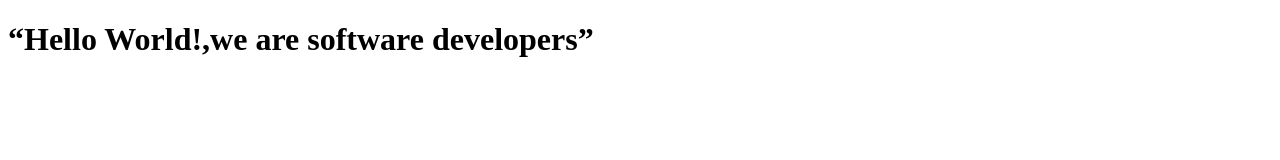
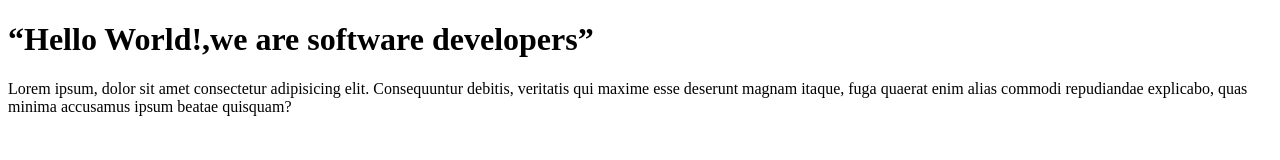
Before and after one commit to zinoojs/microverse-zinoo-eric, a plain HTML site: page index.html in a window 1280 px wide. Drawn offline with Linux system fonts and the light colour scheme.

Commit message:
add in index file

```diff
--- a/index.html
+++ b/index.html
@@ -10,6 +10,9 @@
 
 <body>
     <h1>“Hello World!,we are software developers”</h1>
+    <p>Lorem ipsum, dolor sit amet consectetur adipisicing elit. Consequuntur debitis, veritatis qui maxime esse
+        deserunt magnam itaque, fuga quaerat enim alias commodi repudiandae explicabo, quas minima accusamus ipsum
+        beatae quisquam?</p>
 </body>
 
 </html>
```
